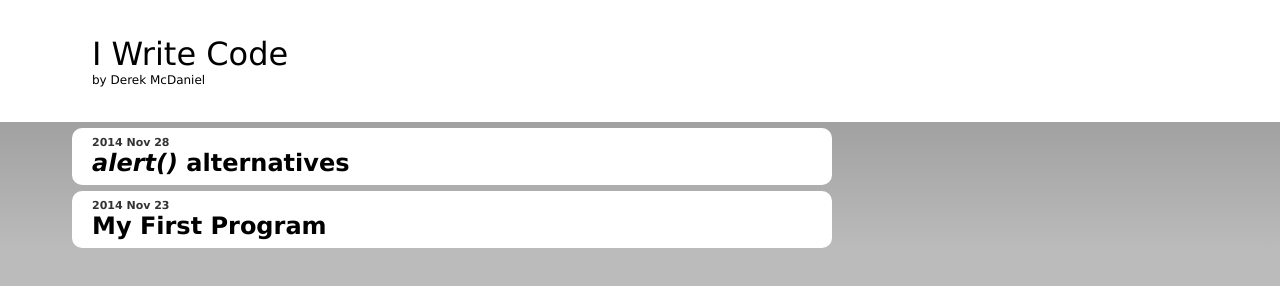
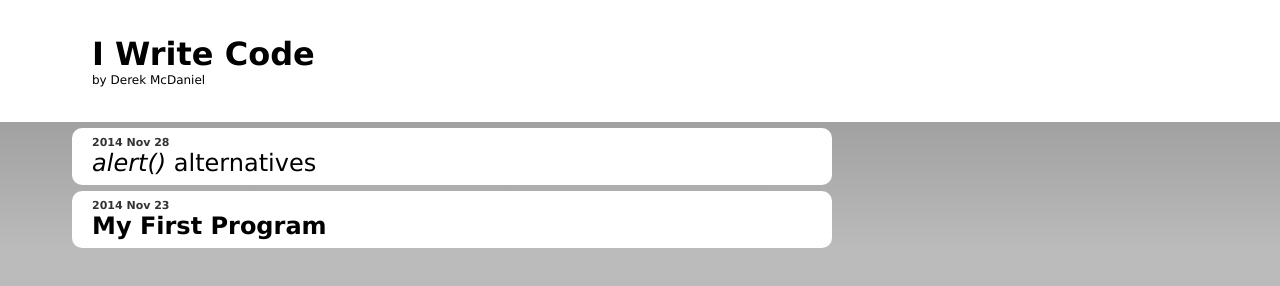
Before and after one commit to roger3cev/blog, a plain HTML site: page index.html in a window 1280 px wide. Drawn offline with Linux system fonts and the light colour scheme.

Commit message:
Update blogstyle.css

```diff
--- a/blogstyle.css
+++ b/blogstyle.css
@@ -25,7 +25,7 @@ body{
 .posttitle{
   text-decoration: none;
   font-size: 24px;
-  font-weight: bold; }
+  font-weight: normal; }
 .posttitle a{
   text-decoration: none; }
 a{
@@ -33,7 +33,7 @@ a{
 .pagetitle{
   text-decoration: none;
   font-size: 32px;
-  font-weight: normal;
+  font-weight: bold;
   padding: 35px;
   padding-left: 92px;
   background-color: #fff;
```
